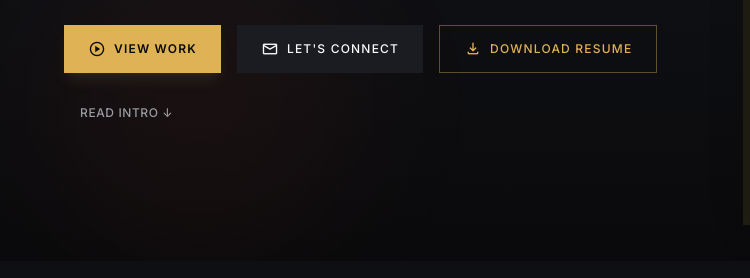
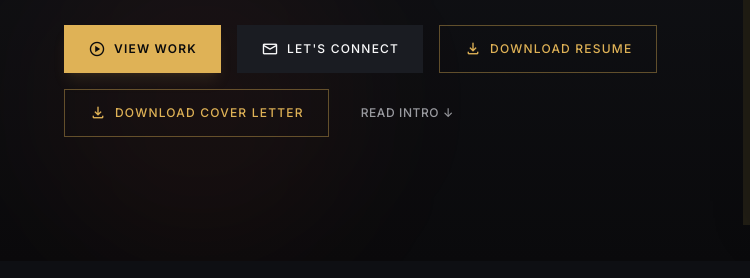
Before and after one commit to quimelatquimjay-prog/quimelat_portfolio, a plain HTML site: page index.html in a window 1280 px wide. Shown: the part 522-800 px from the top of the page, 0-750 px from the left. Drawn offline with nearby package versions, Linux system fonts and the light colour scheme.

Commit message:
Add cover letter download button and PDF, rename video projects heading

```diff
--- a/index.html
+++ b/index.html
@@ -345,6 +345,16 @@
                       >download</span
                     >
                     <span>Download Resume</span>
+                  </a>
+                  <a
+                    class="inline-flex items-center justify-center gap-space-sm px-space-lg h-12 border border-[#dfb256]/40 text-[#dfb256] font-label-md text-label-md uppercase tracking-widest hover:bg-[#dfb256]/10 hover:border-[#dfb256] transition-colors"
+                    href="./Cover%20Letter%20-%20Quimjay%20V.%20Quimelat.pdf"
+                    download="Cover Letter - Quimjay V. Quimelat.pdf"
+                  >
+                    <span class="material-symbols-outlined text-[18px]"
+                      >download</span
+                    >
+                    <span>Download Cover Letter</span>
                   </a>
                   <a
                     class="inline-flex items-center justify-center px-space-md h-12 text-[#9a9ba0] hover:text-[#ffffff] font-label-md text-label-md uppercase tracking-wider transition-colors"
@@ -922,7 +932,7 @@
                   <h3
                     class="font-headline-md text-headline-md text-[#ffffff] font-medium"
                   >
-                    YOUTUBE VIDEO PROJECTS
+                    PERSONAL VIDEO PROJECTS
                   </h3>
                   <p
                     class="font-label-md text-label-md text-[#cfa851] uppercase tracking-wider -mt-1"
```
Also changed, not shown: 1 other file.
